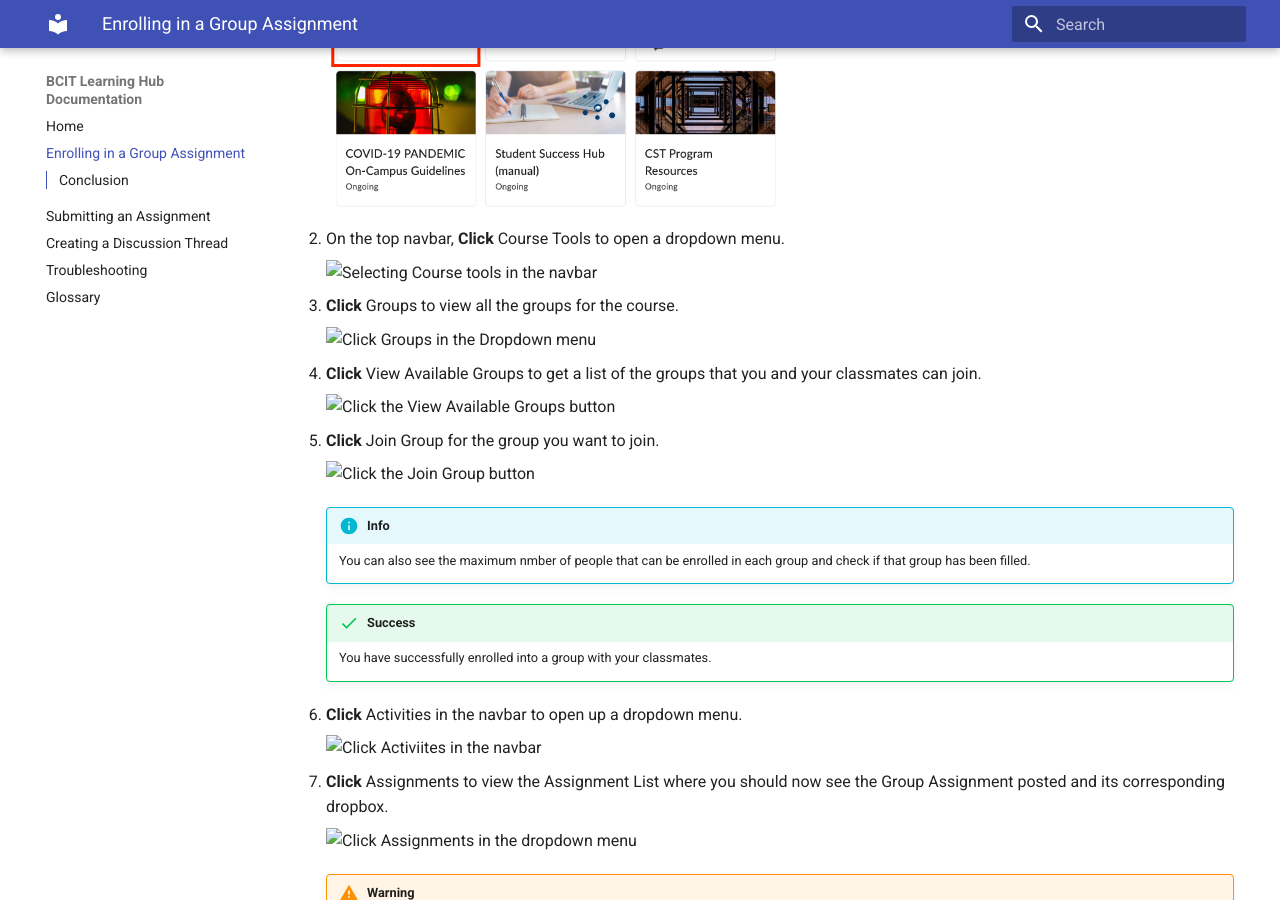
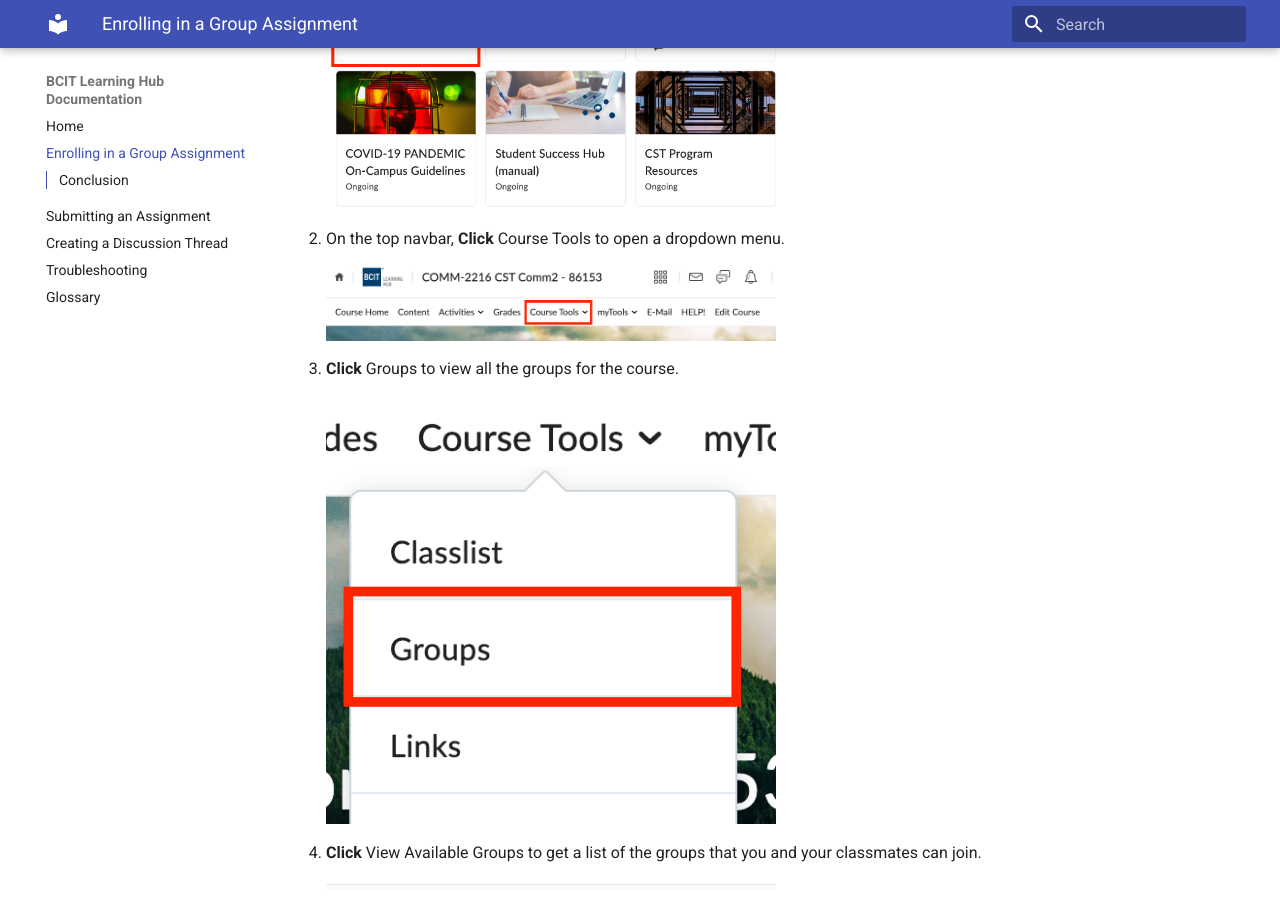
Before and after one commit to jaason-shi/learning-hub-user-documentation, an MkDocs documentation site: the page built from docs/task1.md, in a window 1280 px wide and 900 px high, scrolled down 420 px. Built offline with MkDocs 1.6.1 and Material for MkDocs 9.7.7, drawn with Linux system fonts in a browser that asks for light colours.

Commit message:
update image paths for task1

```diff
--- a/docs/task1.md
+++ b/docs/task1.md
@@ -8,19 +8,19 @@
 
 2. On the top navbar, **Click** Course Tools to open a dropdown menu.
 
-    ![Selecting Course tools in the navbar](photos\enroll-group\navbar.png){width="450"}
+    ![Selecting Course tools in the navbar](photos/enroll-group/navbar.png){width="450"}
 
 3. **Click** Groups to view all the groups for the course.
 
-    ![Click Groups in the Dropdown menu](photos\enroll-group\course-dropdown.png){width="450"}
+    ![Click Groups in the Dropdown menu](photos/enroll-group/course-dropdown.png){width="450"}
 
 4. **Click** View Available Groups to get a list of the groups that you and your classmates can join.
 
-    ![Click the View Available Groups button](photos\enroll-group\view-avail.png){width="450"}
+    ![Click the View Available Groups button](photos/enroll-group/view-avail.png){width="450"}
 
 5. **Click** Join Group for the group you want to join.
 
-    ![Click the Join Group button](photos\enroll-group\join-group.png){width="450"}
+    ![Click the Join Group button](photos/enroll-group/join-group.png){width="450"}
 
     !!! info
         You can also see the maximum nmber of people that can be enrolled in each group and check if that group has been filled.
@@ -31,11 +31,11 @@
 
 6. **Click** Activities in the navbar to open up a dropdown menu.
 
-    ![Click Activiites in the navbar](photos\enroll-group\activities-dropdown.png){width="450"}
+    ![Click Activiites in the navbar](photos/enroll-group/activities-dropdown.png){width="450"}
 
 7. **Click** Assignments to view the Assignment List where you should now see the Group Assignment posted and its corresponding dropbox.
 
-    ![Click Assignments in the dropdown menu](photos\discussion\navbar.png){width="450"}
+    ![Click Assignments in the dropdown menu](photos/discussion/navbar.png){width="450"}
 
     !!! warning
         For assignments that are set to groups, you must **first** join a group in order to view the assignment.
```
